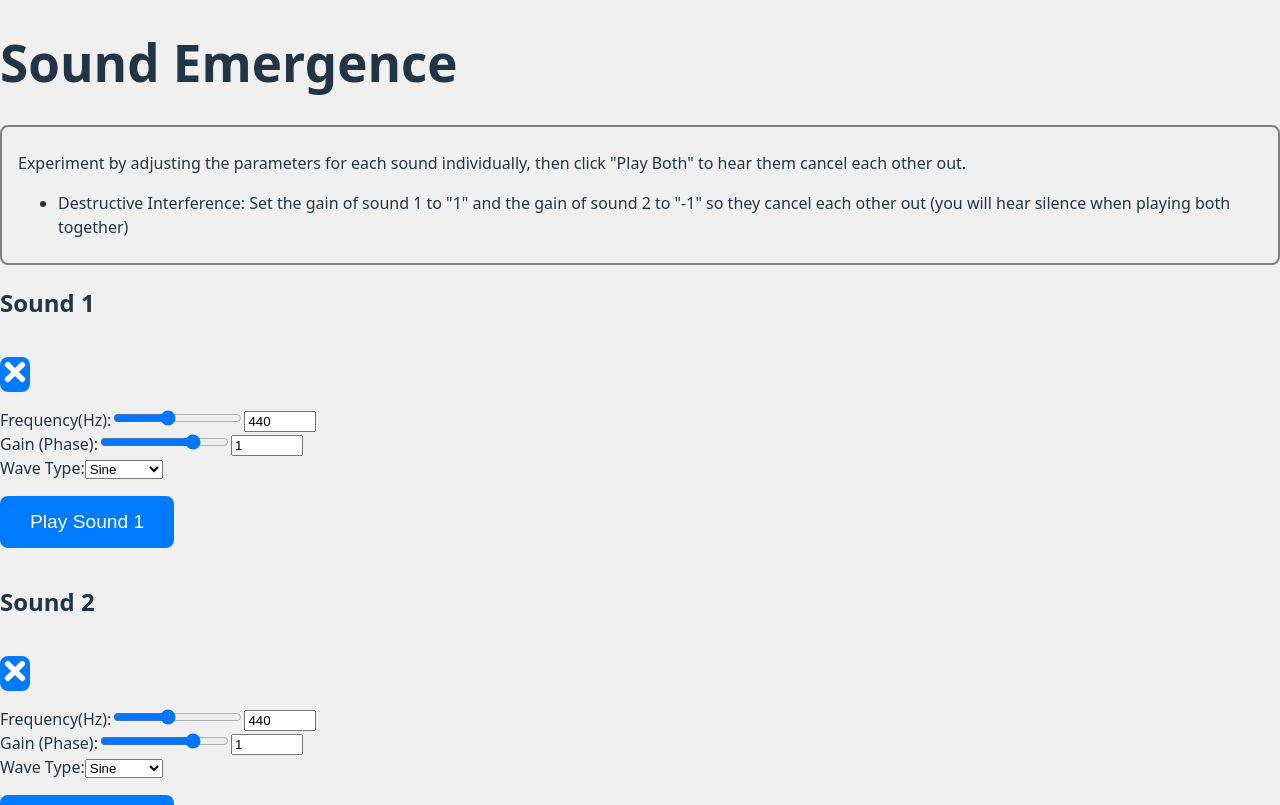
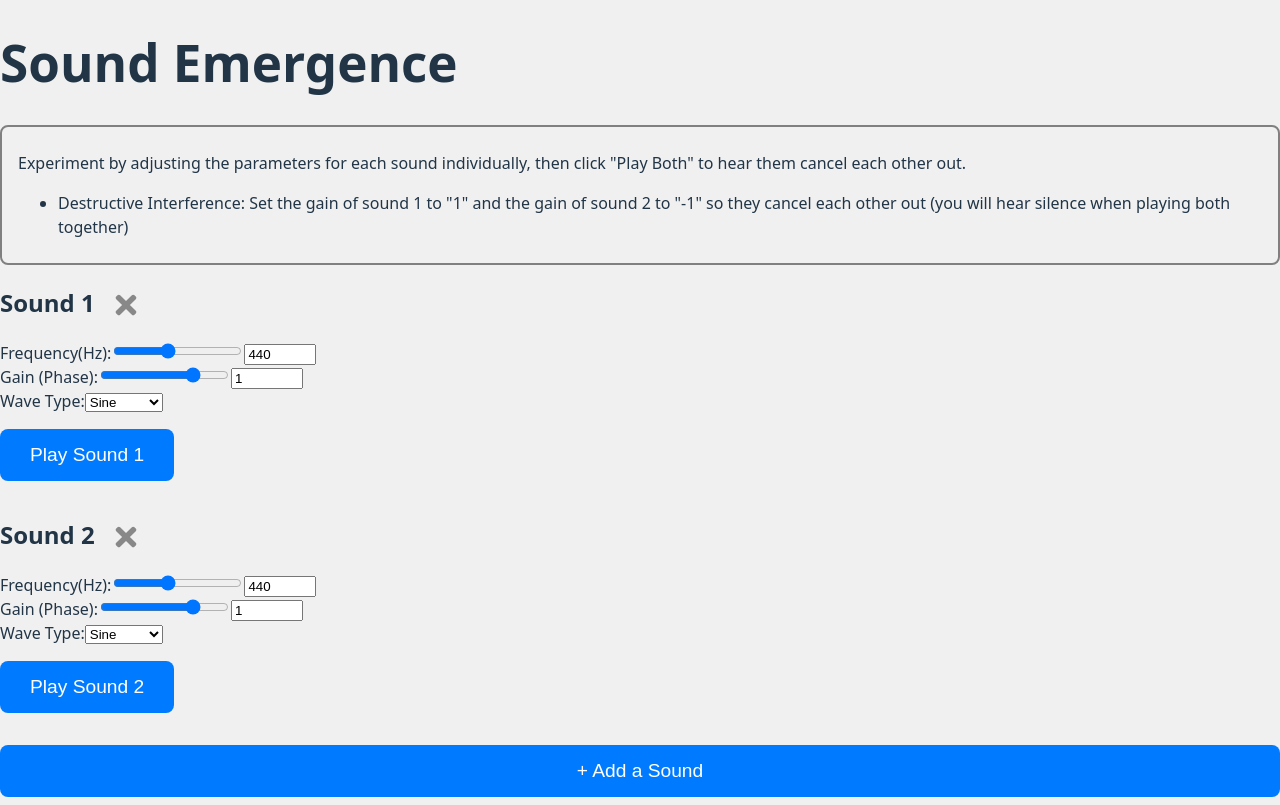
Before and after one commit to BrentGrammer/EmergentSounds, a React (Vite) app in the folder WebAudio/: page / in a window 1280 px wide. Shown: the top 805 px of the page. Built offline with nearby package versions, Linux system fonts and the light colour scheme.

Commit message:
fix styling

```diff
--- a/WebAudio/src/App.css
+++ b/WebAudio/src/App.css
@@ -32,8 +32,8 @@ button:hover {
 }
 
 .sound-title-container {
-  display: "flex";
-  align-items: "end";
+  display: flex;
+  align-items: end;
 }
 
 .experiments-container {
@@ -43,9 +43,10 @@ button:hover {
 }
 
 .icon-delete-button {
-  background: "none";
-  border: "none";
-  cursor: "pointer";
-  color: "#888";
+  background: none;
+  border: none;
+  cursor: pointer;
+  color: #888;
   padding: 0;
+  margin-left: 1rem;
 }
```
